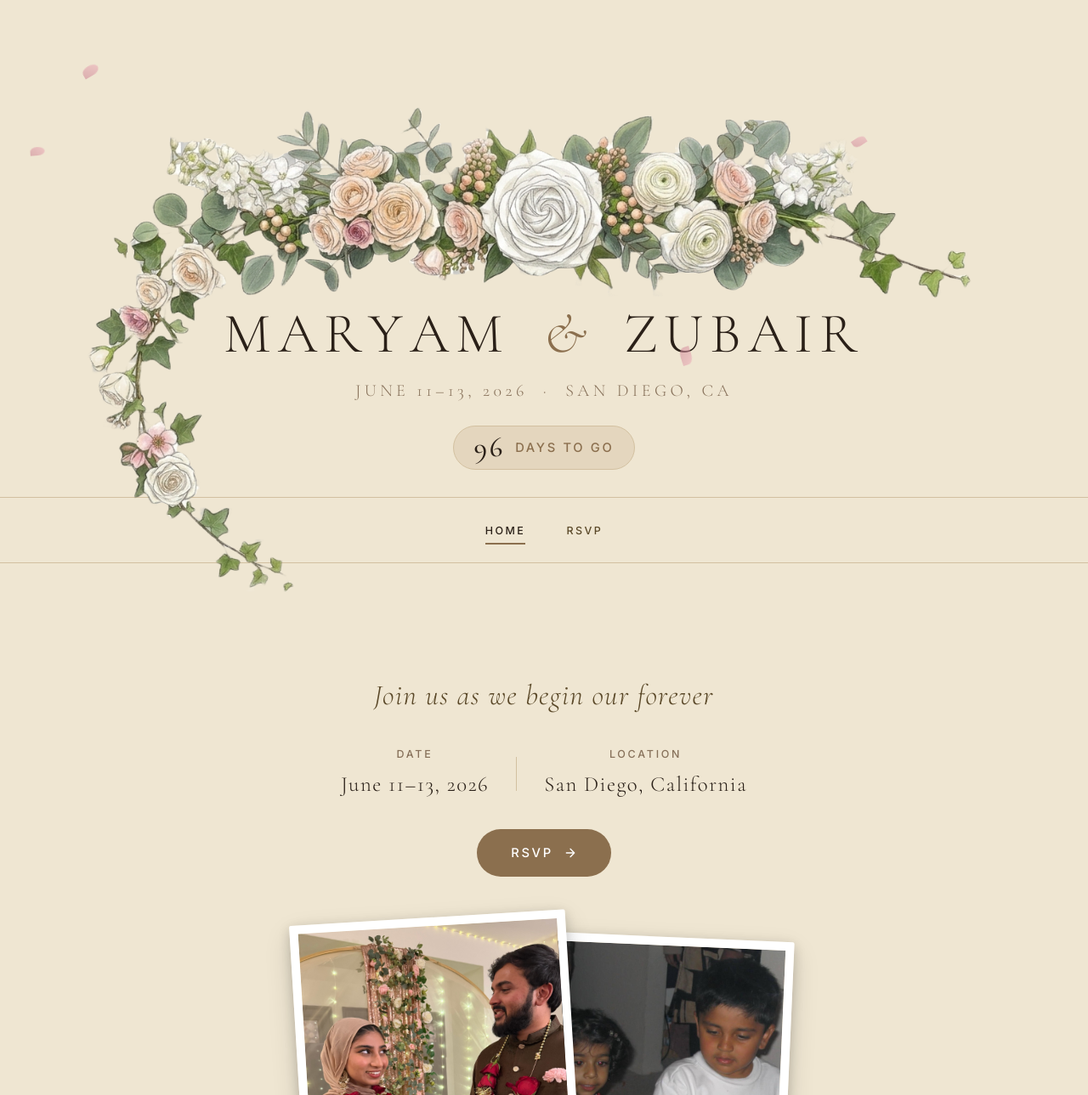
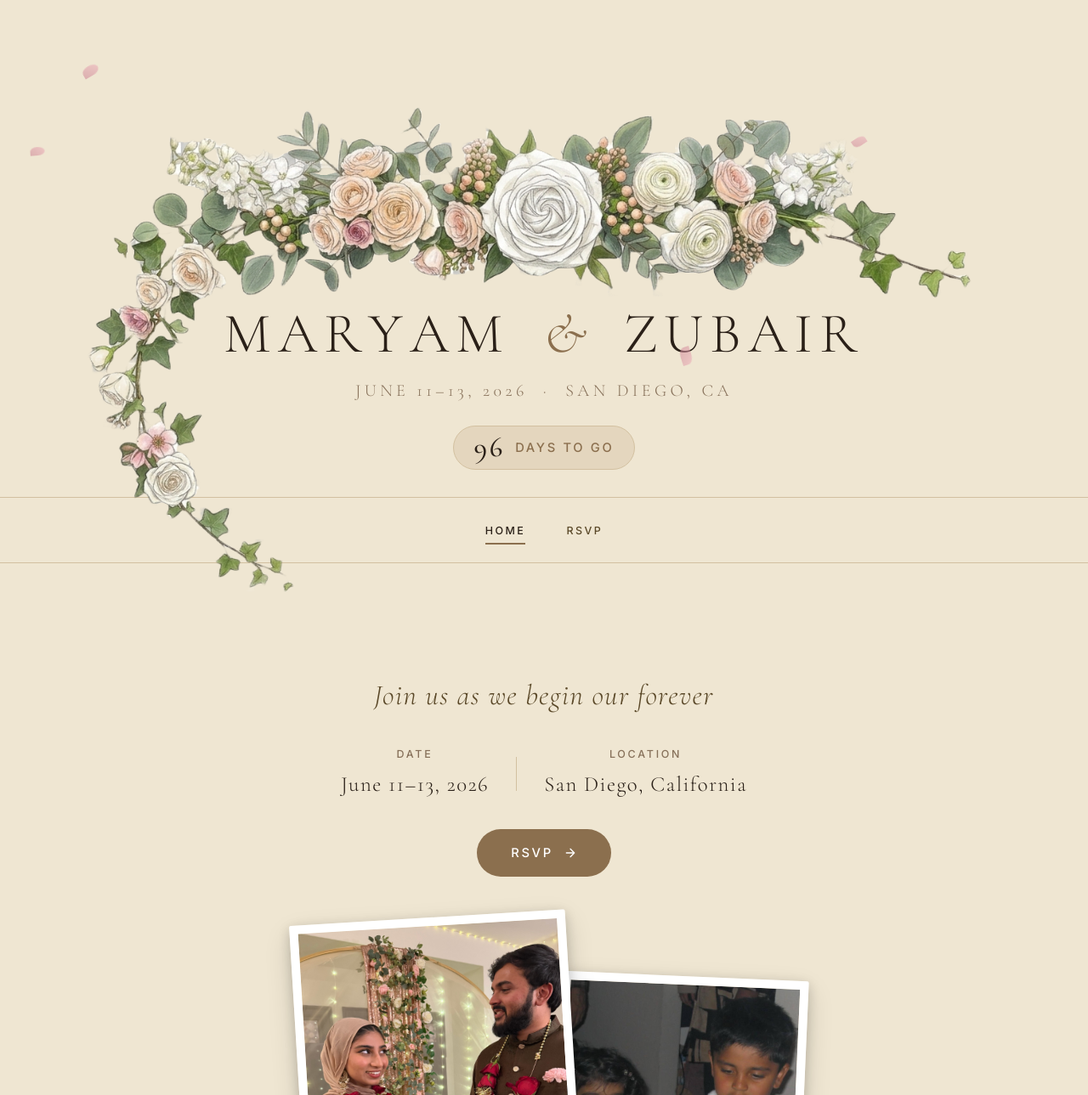
Before and after one commit to ZubairQazi/ZubairQazi.github.io, a Jekyll site: the page maryam/index.html, which Jekyll copies as it is, in a window 1280 px wide. Shown: the top 1289 px of the page at 85% size. Built offline with Jekyll 4.4.1, drawn with Linux system fonts in a browser that asks for light colours; nearby versions of some CDN libraries; grey boxes are pictures that could not be loaded.

Commit message:
fix(ui): collage right image shifted down and right to close gap

```diff
--- a/maryam/css/styles.css
+++ b/maryam/css/styles.css
@@ -497,8 +497,8 @@
 .collage-right {
   width: 50%;
   height: 38%;
-  top: 4%;
-  right: 0;
+  top: 12%;
+  right: -3%;
   transform: rotate(2.5deg);
   z-index: 2;
 }
```
